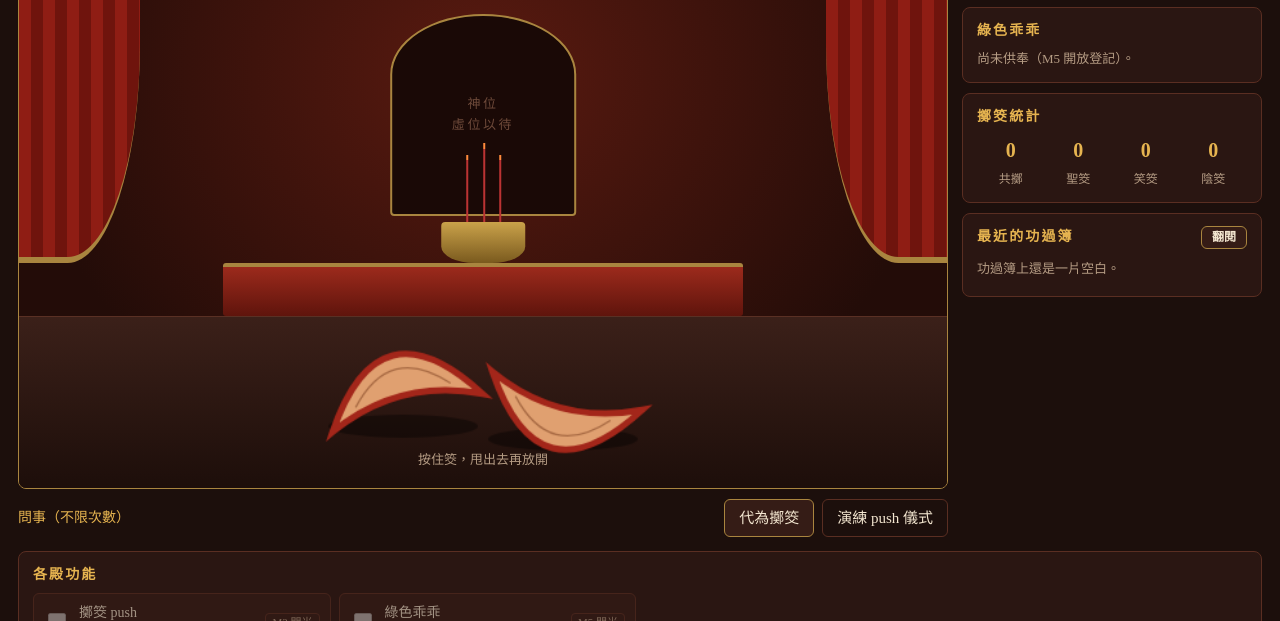
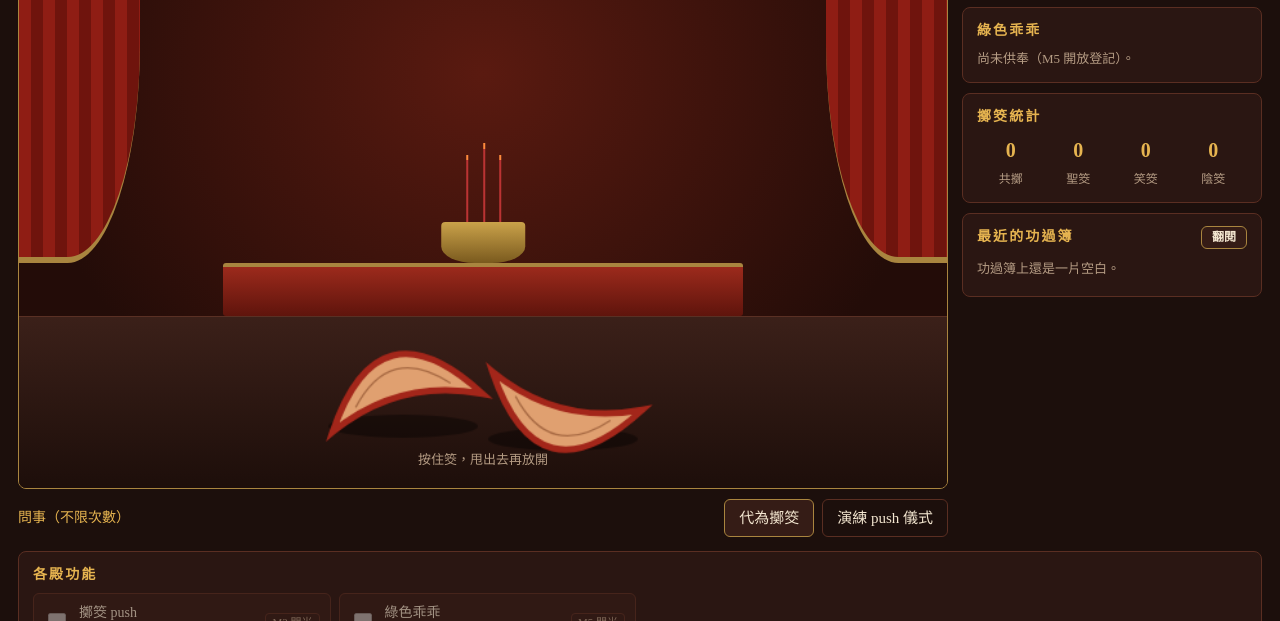
Before and after one commit to BoSaN-0101/BoSaN-0101.github.io, a website with bundled scripts: page saibo-gong/src/renderer/index.html in a window 1280 px wide. Shown: the part 179-800 px from the top of the page. Built offline with nearby package versions, Linux system fonts and the light colour scheme.

Commit message:
主殿不設主神：移除神位佔位
Co-Authored-By: Claude Fable 5.2 <noreply@anthropic.com>
Claude-Session: https://claude.ai/code/session_01PNkxXJbBpLZtoiZ6iy52ha

```diff
--- a/saibo-gong/src/renderer/index.html
+++ b/saibo-gong/src/renderer/index.html
@@ -26,7 +26,6 @@
       <div class="scene" aria-hidden="true">
         <div class="plaque">賽博宮</div>
         <div class="curtain left"></div><div class="curtain right"></div>
-        <div class="niche"><span>神位<br>虛位以待</span></div>
         <div class="burner"><i></i><i></i><i></i></div>
         <div class="table"></div>
         <div class="floor"></div>
--- a/saibo-gong/src/renderer/style.css
+++ b/saibo-gong/src/renderer/style.css
@@ -45,7 +45,6 @@ main { flex: 1; overflow: auto; display: grid; grid-template-columns: minmax(0,
 .plaque { position: absolute; top: 4%; left: 50%; transform: translateX(-50%); padding: 2px 26px; background: #14100c; border: 3px solid var(--gold); color: var(--gold); font-size: clamp(16px, 2.6vw, 26px); letter-spacing: .5em; text-indent: .5em; border-radius: 4px; }
 .curtain { position: absolute; top: 0; width: 13%; height: 62%; background: repeating-linear-gradient(90deg, #8f1d14 0 12px, #6f140d 12px 24px); border-bottom: 6px solid var(--gold-dim); }
 .curtain.left { left: 0; border-radius: 0 0 60% 0; } .curtain.right { right: 0; border-radius: 0 0 0 60%; }
-.niche { position: absolute; top: 20%; left: 50%; transform: translateX(-50%); width: 20%; height: 34%; border: 2px solid var(--gold-dim); border-radius: 50% 50% 4px 4px / 30% 30% 4px 4px; background: #1a0906; display: grid; place-items: center; text-align: center; color: #6e4a3a; font-size: clamp(10px, 1.3vw, 13px); letter-spacing: .2em; }
 .burner { position: absolute; top: 55%; left: 50%; transform: translateX(-50%); width: 9%; height: 7%; background: linear-gradient(#caa24a, #7a5a1e); border-radius: 4px 4px 40% 40%; }
 .burner i { position: absolute; bottom: 100%; width: 2px; height: 160%; background: linear-gradient(#ff8a3c 0 8%, #b33 8% 100%); }
 .burner i:nth-child(1) { left: 30%; } .burner i:nth-child(2) { left: 50%; height: 190%; } .burner i:nth-child(3) { left: 70%; }
```
